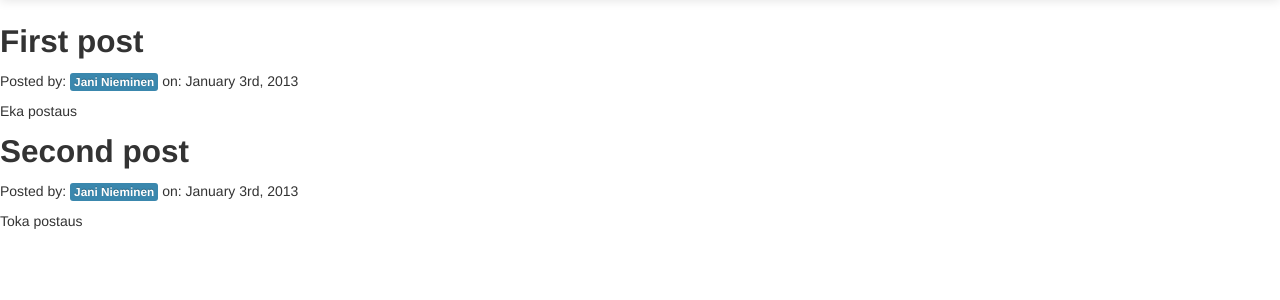
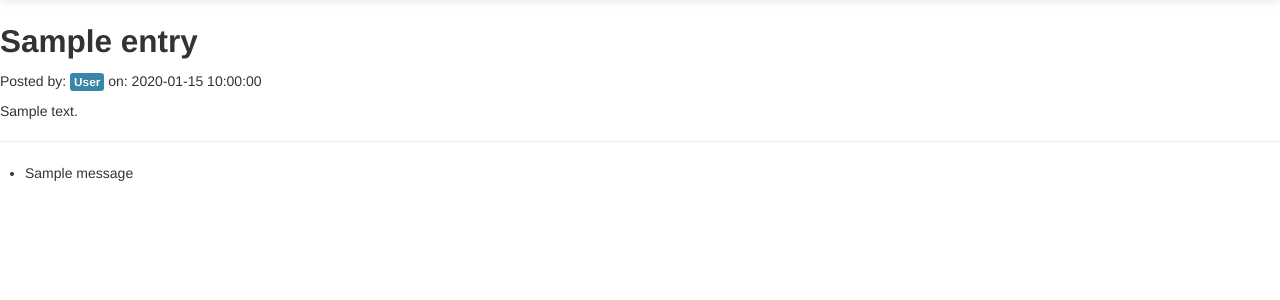
Before and after one commit to jpknie/flog, a Flask app: page / in a window 1280 px wide. Shown: the part 41-341 px from the top of the page. Run offline with Flask 2, Linux system fonts and the light colour scheme; a user stored in the database is signed in; tables that the repository leaves empty hold one stand-in row (values such as "Sample post"); one stand-in notice (Sample message) is shown.

Commit message:
Added entry editor. Now user is able to add new blog entries, edit own entries. All the entries are shown on the index page.

```diff
--- a/app/models.py
+++ b/app/models.py
@@ -1,5 +1,8 @@
 from flask.ext.sqlalchemy import SQLAlchemy
 from database import db
+
+#tags = db.Table('entrytags',
+#	db.Column(''))
 
 class User(db.Model):
 	__tablename__ = 'user'
@@ -9,7 +12,7 @@ class User(db.Model):
 	login_name = db.Column(db.String(100), nullable = False)
 	password = db.Column(db.String(200), nullable = False)
 	admin = db.Column(db.SmallInteger, default = 0)
-	entries = db.relationship('Entry', backref = 'author', lazy = 'dynamic')
+	entries = db.relationship('Entry', backref = 'author', lazy = 'joined')
 
 	def __init__(self, realname=None, login_name=None, password=None):
 		self.realname = realname
--- a/app/templates/index.html
+++ b/app/templates/index.html
@@ -6,10 +6,20 @@
 	<div>
 		<h2>{{entry.title}}</h2>
 		<p>
-		Posted by: <span class="label label-info">{{entry.author.name}}</span> on: January 3rd, 2013
-		<p>{{entry.body}}</p>
+			Posted by: <span class="label label-info">{{entry.author.realname}}</span> on: {{entry.create_time}}
+		<p>{{entry.text}}</p>
 	</p>
 	</div>
 	{% endfor %}
+    <hr>
+    {% with messages = get_flashed_messages() %}
+    {% if messages %}
+    <ul>
+		{% for message in messages %}
+		<li>{{ message }}</li>
+		{% endfor %}
+    </ul>
+    {% endif %}
+    {% endwith %}
+</div>
 {% endblock %}
-</div>
--- a/app/views.py
+++ b/app/views.py
@@ -2,8 +2,10 @@ from app import app, lm
 from flask.ext.login import login_user, logout_user, current_user, login_required
 from flask import render_template, Flask, request, session, g, redirect, url_for, \
 	abort, flash
-from forms import LoginForm
+from forms import LoginForm, EntryForm
 from models import *
+
+import datetime
 
 @lm.user_loader
 def load_user(userid):
@@ -19,19 +21,41 @@ def before_request():
 def index():
 	user = g.user
 	page_title = "Flog 0.01"
-	entries = [
-		{
-			'title': 'First post',
-			'author': { 'name': 'Jani Nieminen' },
-			'body': 'Eka postaus'
-		},
-		{
-			'title': 'Second post',
-			'author': { 'name': 'Jani Nieminen' },
-			'body': 'Toka postaus'
-		}
-	]
-	return render_template('index.html', page_title=page_title, entries = entries)
+	entries = Entry.query.options(db.joinedload('author')).order_by(Entry.id)
+	return render_template('index.html', page_title = page_title, entries = entries)
+
+@app.route('/add_entry', methods=['GET', 'POST'])
+@login_required
+def add_entry():
+	form = EntryForm(request.form)
+	page_title = 'Add new blog entry'
+	if request.method == 'POST' and form.validate_on_submit():
+		entry = Entry()
+		entry.user_id = g.user.user_id
+		entry.create_time = datetime.datetime.now()
+		form.populate_obj(entry)
+		db.session.add(entry)
+		db.session.commit()
+		return redirect(url_for('index'))
+	return render_template('entry_editor.html', form_action = 'add_entry', form = form, page_title = page_title)
+
+@app.route('/edit_entry/<int:entryid>', methods=['GET', 'POST'])
+@login_required
+def edit_entry(entryid):
+	entry = Entry.query.get(int(entryid))
+	if entry.user_id != g.user.user_id:
+		flash("Cannot edit this entry.", 'error-message')
+		return redirect(url_for('index'))
+	form = EntryForm(request.form, obj=entry)
+	page_title = 'Edit blog entry'
+	if request.method == 'POST' and form.validate_on_submit():
+		# save new data in entry here
+		form.populate_obj(entry)
+		form.user_id = g.user.user_id
+		db.session.add(entry)
+		db.session.commit()
+		return redirect(url_for('index'))
+	return render_template('entry_editor.html', form_action = 'edit_entry', form = form, page_title = page_title)
 
 @app.route('/login', methods=['GET', 'POST'])
 def login():
```
Also changed, not shown: app/forms.py (+6 -2 lines), app/templates/entry_editor.html (added, +25 -0 lines). Lines whose indentation alone changed are shown as unchanged.
